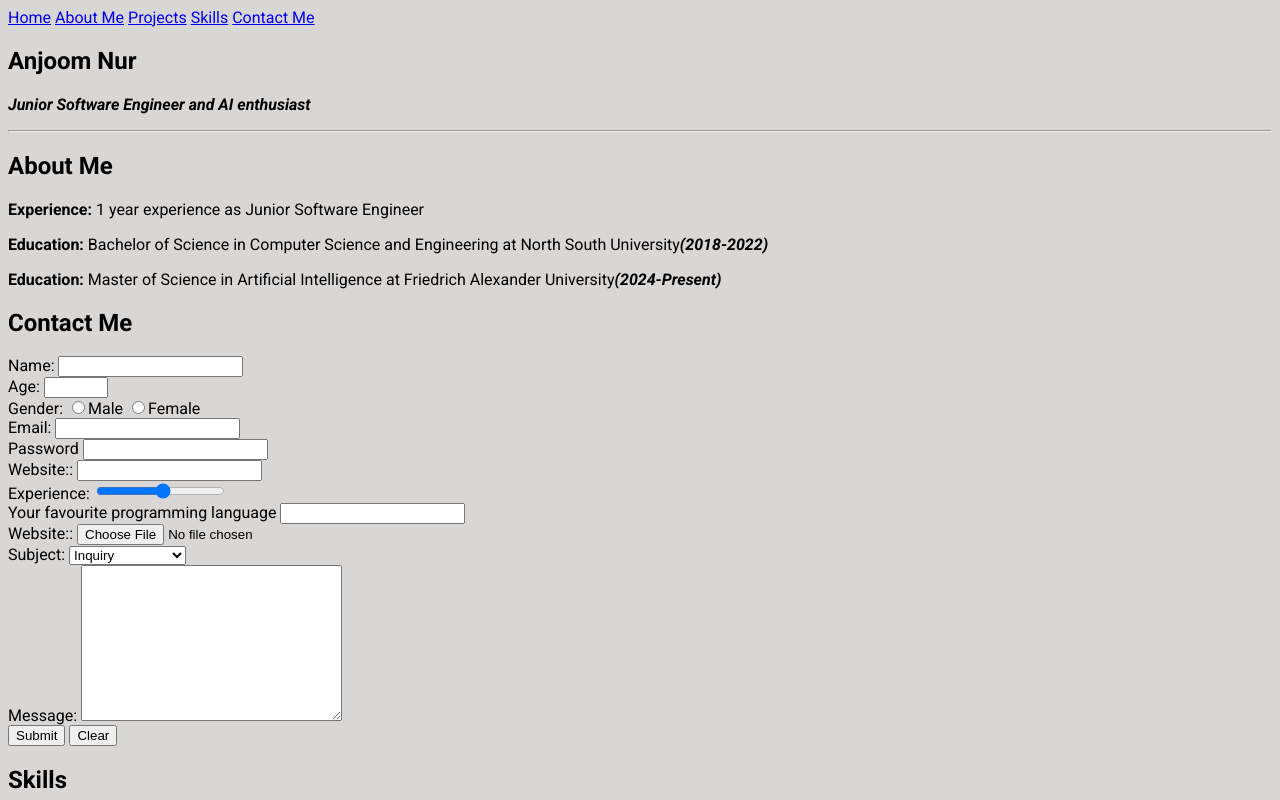
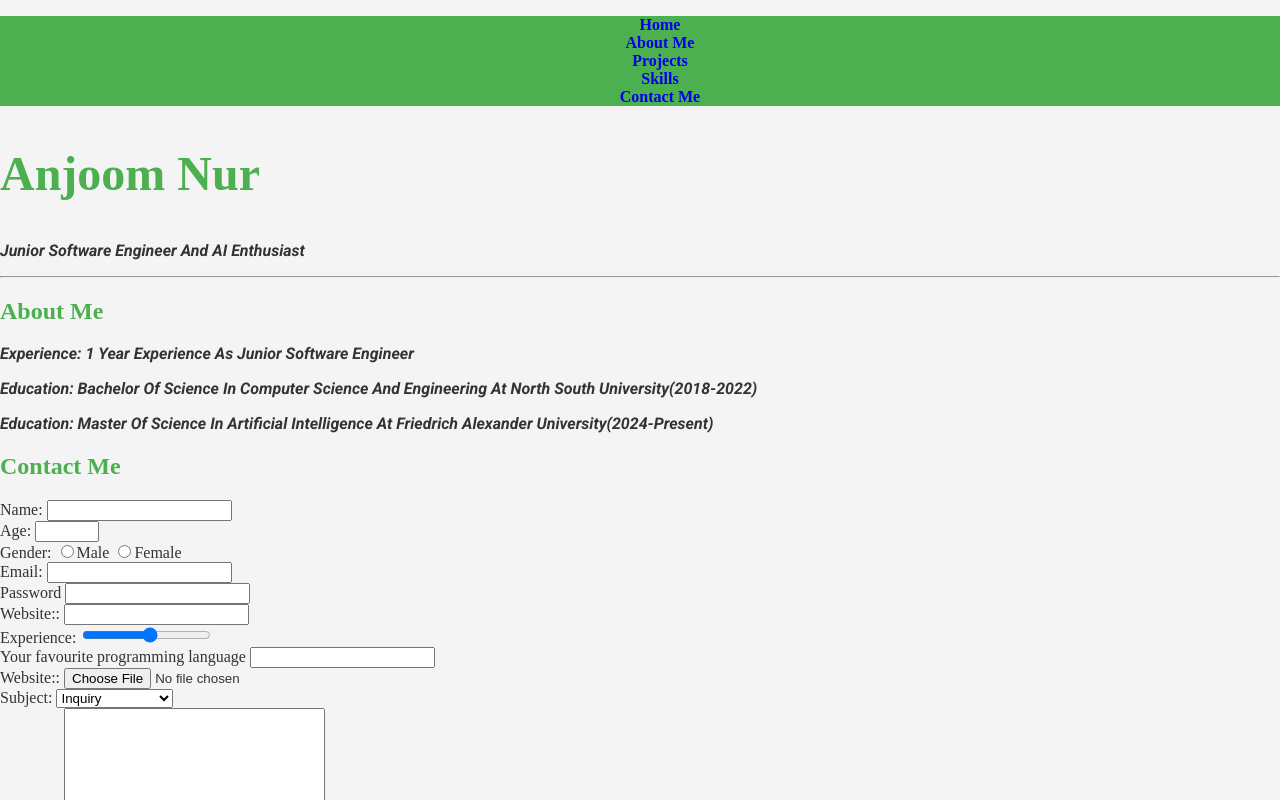
Before and after one commit to Anjoomnur0901/Portfolio-project, a plain HTML site: page index.html in a window 1280 px wide. Shown: the top 800 px of the page. Drawn offline with Linux system fonts and the light colour scheme.

Commit message:
margin padding etc added

```diff
--- /dev/null
+++ b/basic.css
@@ -0,0 +1,86 @@
+/* ---------------Basic Selectors--------- */
+:root{ /*CSS3 Variables*/
+    --primary-color: #4caf50;
+    --secondary-color:#fff;
+    --background-color:#f4f4f4;
+    }
+/*Universal selector*/
+*{
+    color:rgb(0, 0, 0)
+}
+h1{
+    background-color: var(--primary-color);
+}
+
+/*element/tag selectors*/
+h2,p{
+    background: red;
+}
+
+/*nested selectors*/
+header>nav>ul>li>a{
+    color: rgb(23, 189, 183);
+}
+
+h2{
+    color:rgb(34, 0, 0)
+}
+/*id selector-- whenever we want to select something uniquely, id should be unique*/
+#link1{
+    background-color: aqua;
+}
+/*class selector- to apply the same style over multiple elements- class doesnt need to be unique*/
+.nav-link{
+    background-color: rgb(39, 35, 35);
+}
+/*Attribute selector*/
+a[href]{
+    color:red;
+}
+/*pseudo element(works with partial selector) (::) and pseudo class(:)(works with full selector)- link, visited, hover, active)*/
+button:hover{
+    background-color: red;
+}
+
+h1::first-letter{
+    color:red;/* first letter is red*/
+}
+/* CSS Specificity (Priority)*/
+
+/* a= number of ids */
+/* b= number of class,pseudo class, attributes */
+/* c= number of element, pseudo elements */
+/*Which one will be the priority*/
+/* <h1 class="title">Anjoom Nur</h1> */
+/*hover to find specificity. Higher specificity will be prioritised*/
+h1{
+    background-color: green;
+}
+.title{ /*class with . id with #*/
+    background-color: red;
+}
+p{
+    font-size: 1rem;
+    font-weight:700;/*700 bold 800 extra bold,400 normal*/
+    font-style:italic;
+    font-family: "Roboto", sans-serif;
+    text-align:justify; /*left,right,center*/
+    text-transform: capitalize; /*uppercase, lowercase*/
+    /*text-decoration:overline,underline*,line-through*/
+    letter-spacing:0.5rem;
+    word-spacing: 0.5rem;
+}
+h1{
+    font-size: 3rem;/* 1 rem = 16 pixels*/
+}
+
+h1{
+    height:1rem;
+    width: 1rem;
+    padding-top: 1rem;
+    padding-bottom: 1rem;
+    padding-left: 1rem;
+    padding: 1rem 2rem 1rem 2rem; /*top,right,bottom,left*/
+    border:1rem solid black
+
+}
--- a/index.html
+++ b/index.html
@@ -17,23 +17,35 @@
         rel="stylesheet"
       />
 
+      <link rel="stylesheet" href="style.css">
+     <!--Internal CSS
       <style>
         body {
           background-color: rgb(217, 215, 213);
           font-family: 'Roboto', sans-serif;
         }
-      </style>
+        header, #about{
+            background-color: red;
+        }
+      </style>-->
 </head>
 <body>
     <!--Navigation Bar-->
     <header>
         <nav>
-            <!--Relative Links-->
-            <a target="_self" href="index.html">Home</a>
-            <a target="_self" href="#about">About Me</a>
-            <a target="_self" href="#projects">Projects</a>
-            <a target="_self" href="#skills">Skills</a>
-            <a target="_self"  href="#contact">Contact Me</a>
+            <!---<header style="background-color: green;">--Inline css-->
+
+
+                    <ul>
+                        <li><a target="_self" href="index.html" class="nav-link">Home</a></li>
+                        <li><a target="_self" href="#about" id="link1">About Me</a></li>
+                        <li><a target="_self" href="#projects" class="nav-link">Projects</a></li>
+                        <li> <a target="_self" href="#skills" class="nav-link">Skills</a></li>
+                        <li><a target="_self"  href="#contact"class="nav-link">Contact Me</a></li>
+                    </ul>
+
+
+
 
         </nav>
     </header>
@@ -47,19 +59,22 @@
 
      <!--Section: Intro-->
     <section id="intro">
-        <h1>Anjoom Nur</h1>
+        <div class="card">
+            <h1 class="title">Anjoom Nur</h1>
             <p><strong><em>Junior Software Engineer and AI enthusiast</em></strong></p>
             <hr/>
+        </div>
     </section>
+
       <!--Section: about me-->
-   <section id="about">
+   <section id="about" class="card">
     <h2>About Me</h2>
     <p><strong>Experience: </strong>1 year experience as Junior Software Engineer</p>
     <p><strong>Education:</strong> Bachelor of Science in Computer Science and Engineering at North South University<em><strong>(2018-2022)</strong></em></p>
     <p><strong>Education:</strong> Master of Science in Artificial Intelligence at Friedrich Alexander University<em><strong>(2024-Present)</strong></em></p>
    </section>
     <!--Section: Contact me-->
-    <section id="contact">
+    <section id="contact" class="card">
         <h2>Contact Me</h2>
         <form action="https://formspree.io/f/xnnavwgb" method="POST">
             <div>
@@ -125,7 +140,7 @@
         </form>
     </section>
     <!--Section: Skills-->
-    <section id="skills">
+    <section id="skills" class="card">
         <h2>Skills</h2>
         <ul>
             <li>Software Development<ul>
@@ -164,9 +179,9 @@
             </ul></li>
             <li>Currently I am Learning
                 <ul>
-                    <li><label for"genAI">Generative AI</label>
+                    <li><label for="genAI">Generative AI</label>
                         <progress id="genAI" value="25" max="100"></progress></li>
-                        <li><label for"nlp">NLP</label>
+                        <li><label for="nlp">NLP</label>
                             <progress id="nlp" value="40" max="100"></progress></li>
                 </ul>
             </li>
@@ -197,7 +212,7 @@
         </table>
     </section>
     <!--Section: Projects-->
-    <section id="projects">
+    <section id="projects" class="card">
         <h2>Projects</h2>
         <ul>
             <li><a target="blank" href="https://github.com/Anjoomnur0901/Brain-MRI-Tumor-Detection-for-Clinical-Research/tree/main">Brain Tumor Detection for Clinical Research</a><br>
@@ -213,15 +228,19 @@
     <footer>
         <p>Copyright researved by &copy; Anjoom</p>
         <a href="tel:01818967240"><i class="fa-solid fa-square-phone"></i></a>
+        <div class="social-media">
             <a href="mailto:nuranjoom@gmail.com"><i class="fa-regular fa-envelope-open"></i></a>
             <a target="blank" href="https://github.com/Anjoomnur0901"><i class="fa-brands fa-linkedin"></i></a>
             <a target="blank" href="https://www.linkedin.com/in/anjoom-nur-741b0b223/"><i class="fa-brands fa-github"></i></a>
-    </footer>
+        </div>
         <div>
             <iframe src="https://www.google.com/maps/embed?pb=!1m18!1m12!1m3!1d14602.702528983526!2d90.34355869969482!3d23.794562358241187!2m3!1f0!2f0!3f0!3m2!1i1024!2i768!4f13.1!3m3!1m2!1s0x3755c0e96fce29dd%3A0x6ccd9e51aba9e64d!2sMirpur-1%2C%20Dhaka!5e0!3m2!1sen!2sbd!4v1723533344164!5m2!1sen!2sbd"
             title="Home" width="300" height="200" style="border:0;" allowfullscreen="" loading="lazy" referrerpolicy="no-referrer-when-downgrade"></iframe>
         </div>
 
+    </footer>
+
+
 
 
 </body>
--- /dev/null
+++ b/style.css
@@ -0,0 +1,76 @@
+:root{ /*CSS3 Variables*/
+--primary-color: #4caf50;
+--secondary-color:#fff;
+--background-color:#f4f4f4;
+}
+
+body{
+    background-color: var(--background-color);
+    color: #333;
+    margin:0;
+    padding:0
+}
+header{
+    background-color: #4caf50;
+    color: var(--secondary-color);
+    text-align: center;
+}
+h1,h2{
+    color: var(--primary-color);
+}
+button{
+    background-color: var(--primary-color);
+    color:var(--secondary-color)
+}
+input, select, textarea{
+
+}
+nav ul{
+    list-style: none;
+    color: var(--secondary-color);
+}
+nav ul li{
+
+}
+nav ul li a{
+    text-decoration: none;
+    font-weight: bold;
+}
+main{
+
+}
+table{
+
+}
+ul{
+    list-style:none;
+}
+th{
+    background-color: #6098b9;
+}
+button:hover{
+    background-color: red;
+}
+p{
+    font-size: 1rem;
+    font-weight:700;/*700 bold 800 extra bold,400 normal*/
+    font-style:italic;
+    font-family: "Roboto", sans-serif;
+    text-align:justify; /*left,right,center*/
+    text-transform: capitalize; /*uppercase, lowercase*/
+    /*text-decoration:overline,underline*,line-through*/
+
+}
+h1{
+    font-size: 3rem;/* 1 rem = 16 pixels*/
+}
+footer{
+    background-color: var(--primary-color) ;
+    color: var(--secondary-color);
+    text-align: center;
+}
+.social-media a{
+    color:var(--secondary-color);
+    font-size: 1.5rem;
+    text-decoration: none;
+}
```
Also changed, not shown: 3 other files. Lines whose indentation alone changed are shown as unchanged.
